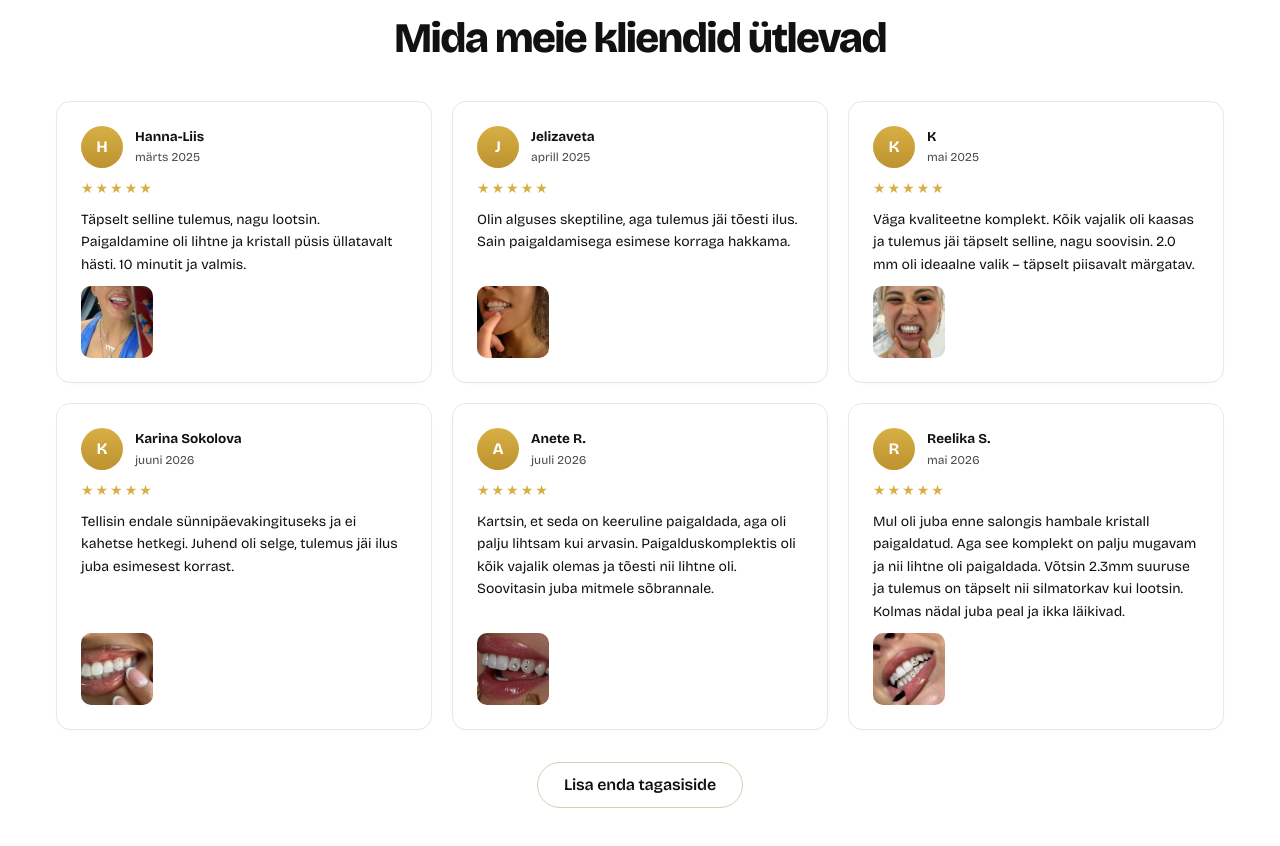
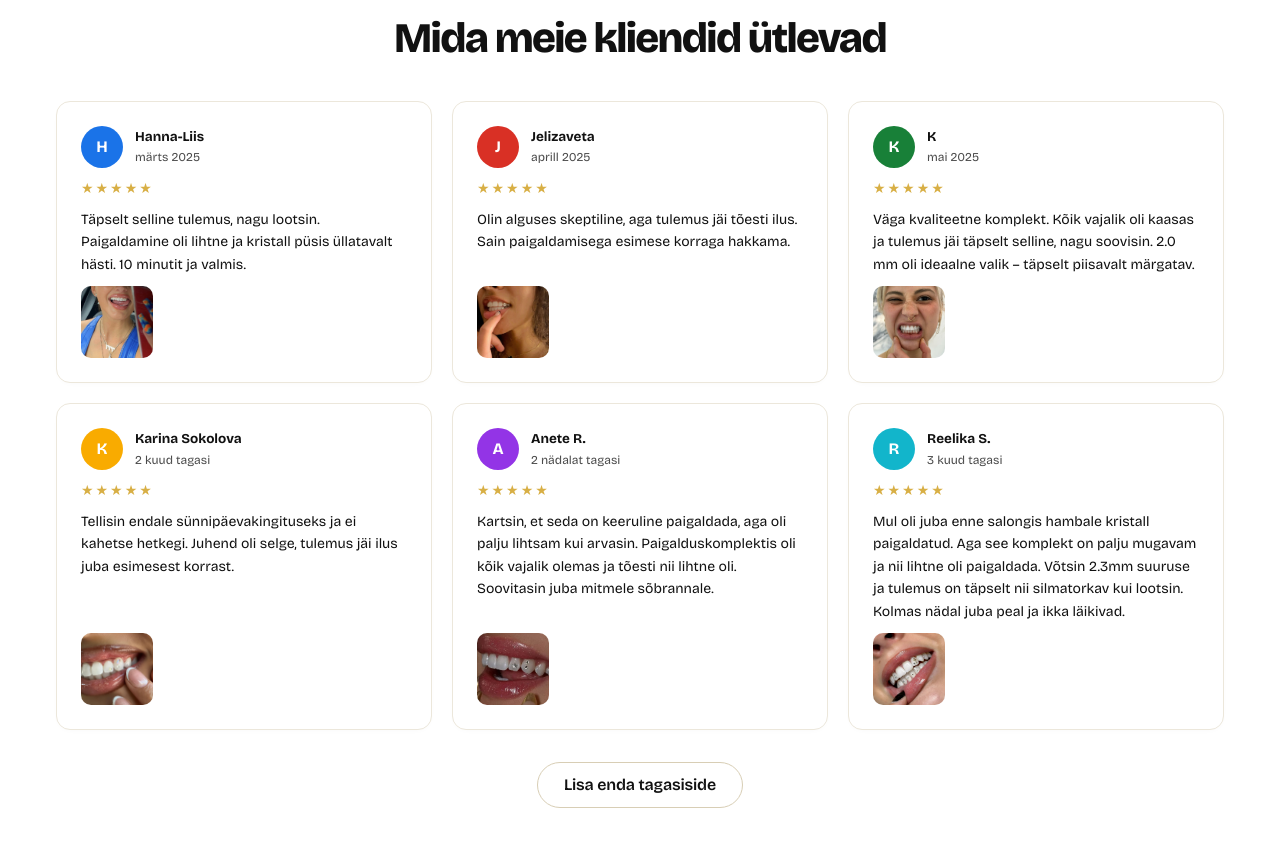
Before and after one commit to ove12-cmd/bebeauty-diy, a Next.js app: page / in a window 1280 px wide. Shown: the part 3720-4566 px from the top of the page. Built offline with nearby package versions, Linux system fonts and the light colour scheme.

Commit message:
feat: distinct Google-style avatar colors, relative dates for newest reviews
Cycles through Google's own default-avatar palette per reviewer instead
of one gold color for all, and switches the 3 newest reviews to relative
dates ("2 nädalat tagasi") instead of month/year.

```diff
--- a/src/app/globals.css
+++ b/src/app/globals.css
@@ -1542,7 +1542,6 @@ html, body {
   width: 42px;
   height: 42px;
   border-radius: 50%;
-  background: linear-gradient(180deg, #d8af45, #bd9230);
   color: #ffffff;
   font-weight: 700;
   font-size: 16px;
--- a/src/components/ReviewsSlider.tsx
+++ b/src/components/ReviewsSlider.tsx
@@ -9,10 +9,14 @@ const REVIEWS = [
   { name: "Hanna-Liis", text: "Täpselt selline tulemus, nagu lootsin. Paigaldamine oli lihtne ja kristall püsis üllatavalt hästi. 10 minutit ja valmis.", date: "märts 2025", img: "/testimonials/testimonial-1.jpg", pos: "center 25%" },
   { name: "Jelizaveta", text: "Olin alguses skeptiline, aga tulemus jäi tõesti ilus. Sain paigaldamisega esimese korraga hakkama.", date: "aprill 2025", img: "/testimonials/testimonial-2.jpg", pos: "center 35%" },
   { name: "K", text: "Väga kvaliteetne komplekt. Kõik vajalik oli kaasas ja tulemus jäi täpselt selline, nagu soovisin. 2.0 mm oli ideaalne valik – täpselt piisavalt märgatav.", date: "mai 2025", img: "/testimonials/testimonial-3.jpg", pos: "center 62%" },
-  { name: "Karina Sokolova", text: "Tellisin endale sünnipäevakingituseks ja ei kahetse hetkegi. Juhend oli selge, tulemus jäi ilus juba esimesest korrast.", date: "juuni 2026", img: "/testimonials/testimonial-4.jpg", pos: "center" },
-  { name: "Anete R.", text: "Kartsin, et seda on keeruline paigaldada, aga oli palju lihtsam kui arvasin. Paigalduskomplektis oli kõik vajalik olemas ja tõesti nii lihtne oli. Soovitasin juba mitmele sõbrannale.", date: "juuli 2026", img: "/results/result-2.jpg", pos: "center" },
-  { name: "Reelika S.", text: "Mul oli juba enne salongis hambale kristall paigaldatud. Aga see komplekt on palju mugavam ja nii lihtne oli paigaldada. Võtsin 2.3mm suuruse ja tulemus on täpselt nii silmatorkav kui lootsin. Kolmas nädal juba peal ja ikka läikivad.", date: "mai 2026", img: "/results/result-3.jpg", pos: "center" },
+  { name: "Karina Sokolova", text: "Tellisin endale sünnipäevakingituseks ja ei kahetse hetkegi. Juhend oli selge, tulemus jäi ilus juba esimesest korrast.", date: "2 kuud tagasi", img: "/testimonials/testimonial-4.jpg", pos: "center" },
+  { name: "Anete R.", text: "Kartsin, et seda on keeruline paigaldada, aga oli palju lihtsam kui arvasin. Paigalduskomplektis oli kõik vajalik olemas ja tõesti nii lihtne oli. Soovitasin juba mitmele sõbrannale.", date: "2 nädalat tagasi", img: "/results/result-2.jpg", pos: "center" },
+  { name: "Reelika S.", text: "Mul oli juba enne salongis hambale kristall paigaldatud. Aga see komplekt on palju mugavam ja nii lihtne oli paigaldada. Võtsin 2.3mm suuruse ja tulemus on täpselt nii silmatorkav kui lootsin. Kolmas nädal juba peal ja ikka läikivad.", date: "3 kuud tagasi", img: "/results/result-3.jpg", pos: "center" },
 ];
+
+// Google's own default-avatar palette — cycled by position so each
+// reviewer gets a distinct, stable color.
+const AVATAR_COLORS = ["#1a73e8", "#d93025", "#188038", "#f9ab00", "#9334e6", "#12b5cb"];
 
 export default function ReviewsSlider() {
   const [lightbox, setLightbox] = useState<{ src: string; alt: string } | null>(null);
@@ -25,7 +29,12 @@ export default function ReviewsSlider() {
         {REVIEWS.map((r, i) => (
           <div key={i} className="bb-testi__card">
             <div className="bb-testi__head">
-              <span className="bb-testi__avatar">{r.name.charAt(0).toUpperCase()}</span>
+              <span
+                className="bb-testi__avatar"
+                style={{ background: AVATAR_COLORS[i % AVATAR_COLORS.length] }}
+              >
+                {r.name.charAt(0).toUpperCase()}
+              </span>
               <div className="bb-testi__head-info">
                 <span className="bb-testi__name">{r.name}</span>
                 <span className="bb-testi__date">{r.date}</span>
```
